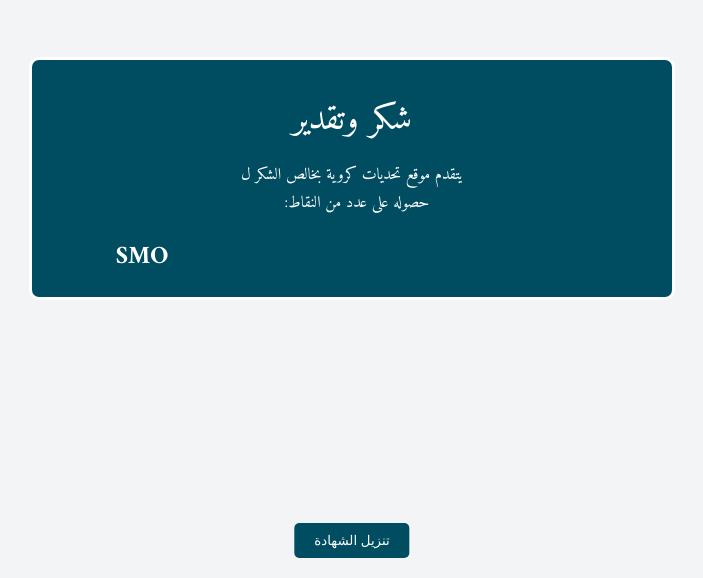
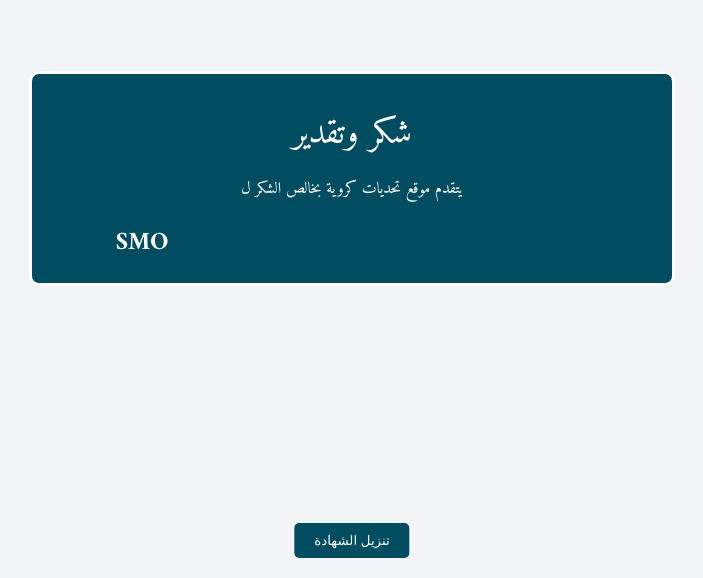
Before and after one commit to sayed1243/Football, a plain HTML site: page point.html in a window 1280 px wide. Shown: the part 222-800 px from the top of the page, without its empty margins (288-991 px from the left). Drawn offline with nearby package versions, Linux system fonts and the light colour scheme.

Commit message:
point.html

```diff
--- a/point.html
+++ b/point.html
@@ -58,7 +58,6 @@
     <p>شكر وتقدير</p>
     <div style="display: flex; justify-content: center; color:#fff;">يتقدم موقع تحديات كروية بخالص الشكر ل</div>
     <span class="name" id="name"></span>
-    <div style="display: flex; justify-content: center; color:#fff; align-items: center;gap:10px">حصوله على عدد من النقاط: <span class="score" id="score" ></span></div>
     <p style="text-align:left; padding:5px;width:50px; height:50px; border-radius:50%; font-size:25px; text-align: center; display: flex; justify-content: center; align-items: center; box-shadow:0px 0px 5px 5px #004d61 inset; color:#fffffd; font-weight:900; margin-right:80%">SMO</p>
   </div>
 
```
